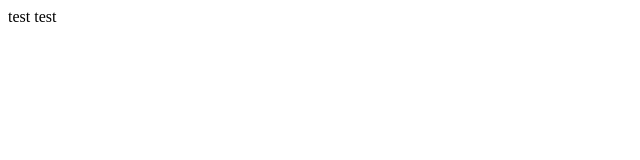
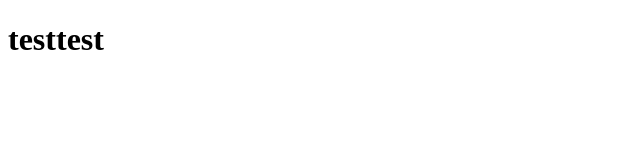
Before and after one commit to arlindlind/test, a plain HTML site: page index.html in a window 1280 px wide. Shown: the whole page, without its empty margins (0-640 px from the left). Drawn offline with Linux system fonts and the light colour scheme.

Commit message:
Update index.html

```diff
--- a/index.html
+++ b/index.html
@@ -1,9 +1,11 @@
 <!DOCTYPE html>
 <html>
 <head>
+  <meta charset="UTF-8">
+  <meta name="viewport" content="width=device-width, initial-scale=1.0">
   <title>Testseite</title>
 </head>
 <body>
-  test test
+  <h1>testtest</h1>
 </body>
 </html>
```
